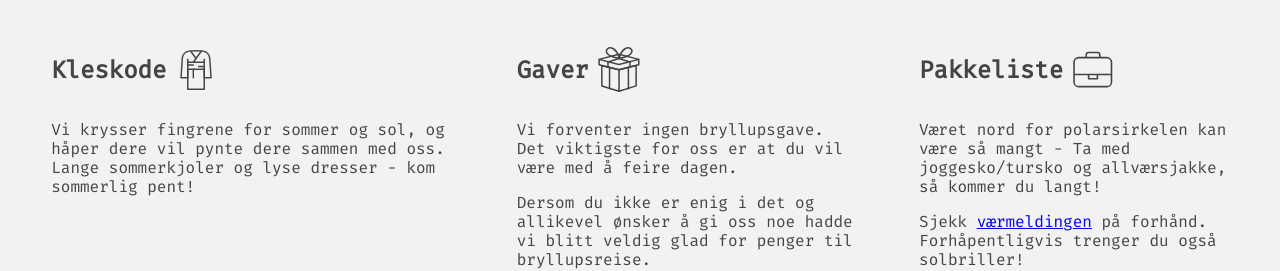
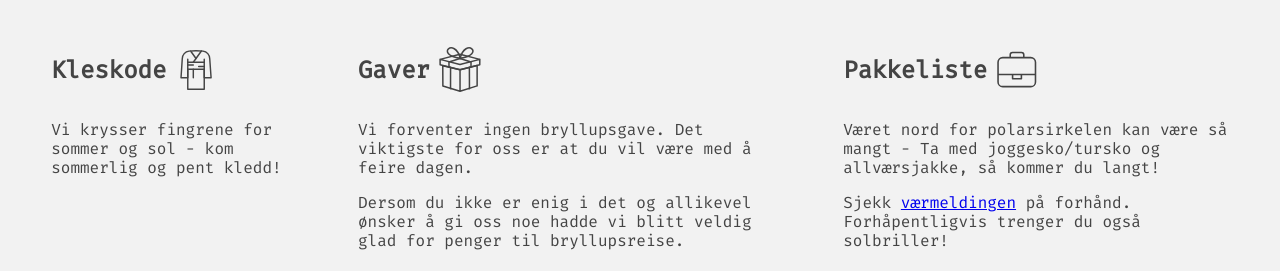
Before and after one commit to melhoos/gudrunogsimon, a React (Create React App) app: page / in a window 1280 px wide. Shown: the part 2087-2358 px from the top of the page. Built offline with nearby package versions, Linux system fonts and the light colour scheme.

Commit message:
Update Information.jsx

```diff
--- a/src/Information.jsx
+++ b/src/Information.jsx
@@ -20,7 +20,7 @@ const Information = () => {
             <Lottie id={'kimono'} icon={kimono} sizeInPx={60} />
           </h2>
           <p>
-            Vi krysser fingrene for sommer og sol, og håper dere vil pynte dere sammen med oss. Lange sommerkjoler og lyse dresser - kom sommerlig pent!
+            Vi krysser fingrene for sommer og sol - kom sommerlig og pent kledd!
           </p>
         </div>
         <div>
```
